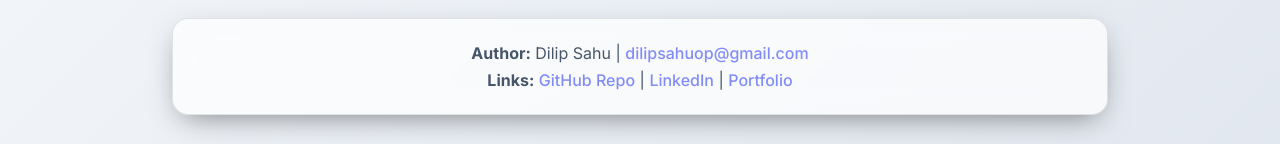
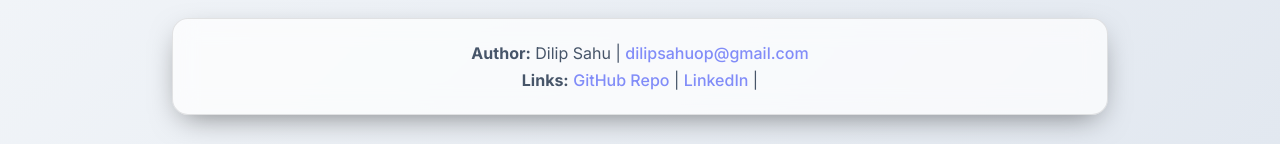
Before and after one commit to Dilipsahu01/File-Compressor, a plain HTML site: page index.html in a window 1280 px wide. Shown: the part 721-865 px from the top of the page. Drawn offline with nearby package versions, Linux system fonts and the light colour scheme; a script that the page names is missing.

Commit message:
docs: revamp README with privacy-first architecture, speed benchmarks & system-level engineering details
- Rewrote README with offline-first narrative and comparison table
- Added compression speed benchmarks (10-150 MB/s across devices)
- Added architecture diagram showing Worker pool pipeline
- Removed unnecessary files (replace_css.py, test_script.js, package.json)
- Updated .gitignore to prevent future utility script commits
- Cleaned up index.html footer links

```diff
--- a/index.html
+++ b/index.html
@@ -24,7 +24,8 @@
     <button class="theme-toggle-btn" id="theme-toggle" aria-label="Toggle Theme">
         <svg id="theme-icon" fill="none" stroke="currentColor" viewBox="0 0 24 24" width="20" height="20">
             <!-- Default icon: Moon (for light mode to switch to dark) -->
-            <path stroke-linecap="round" stroke-linejoin="round" stroke-width="2" d="M20.354 15.354A9 9 0 018.646 3.646 9.003 9.003 0 0012 21a9.003 9.003 0 008.354-5.646z"></path>
+            <path stroke-linecap="round" stroke-linejoin="round" stroke-width="2"
+                d="M20.354 15.354A9 9 0 018.646 3.646 9.003 9.003 0 0012 21a9.003 9.003 0 008.354-5.646z"></path>
         </svg>
         <span id="theme-text">Dark Mode</span>
     </button>
@@ -123,7 +124,7 @@
                         class="link-highlight">GitHub Repo</a> |
                     <a href="https://www.linkedin.com/in/dilip-sahu-7b8789324/" target="_blank"
                         class="link-highlight">LinkedIn</a> |
-                    <a href="https://dilipsahu01.github.io/" target="_blank" class="link-highlight">Portfolio</a>
+
                 </p>
 
             </div>
--- a/package.json
+++ /dev/null
@@ -1,5 +0,0 @@
-{
-  "dependencies": {
-    "puppeteer": "^24.43.1"
-  }
-}
```
Also changed, not shown: README.md, 1 other file.
